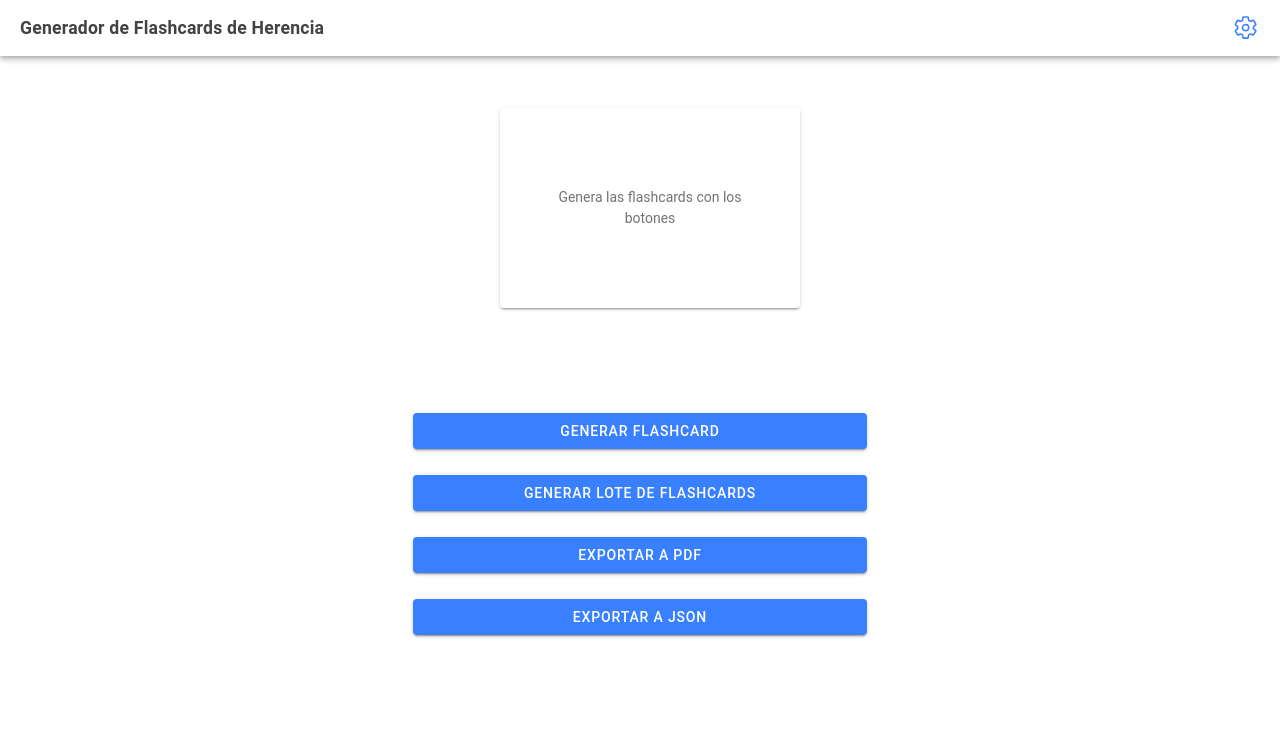
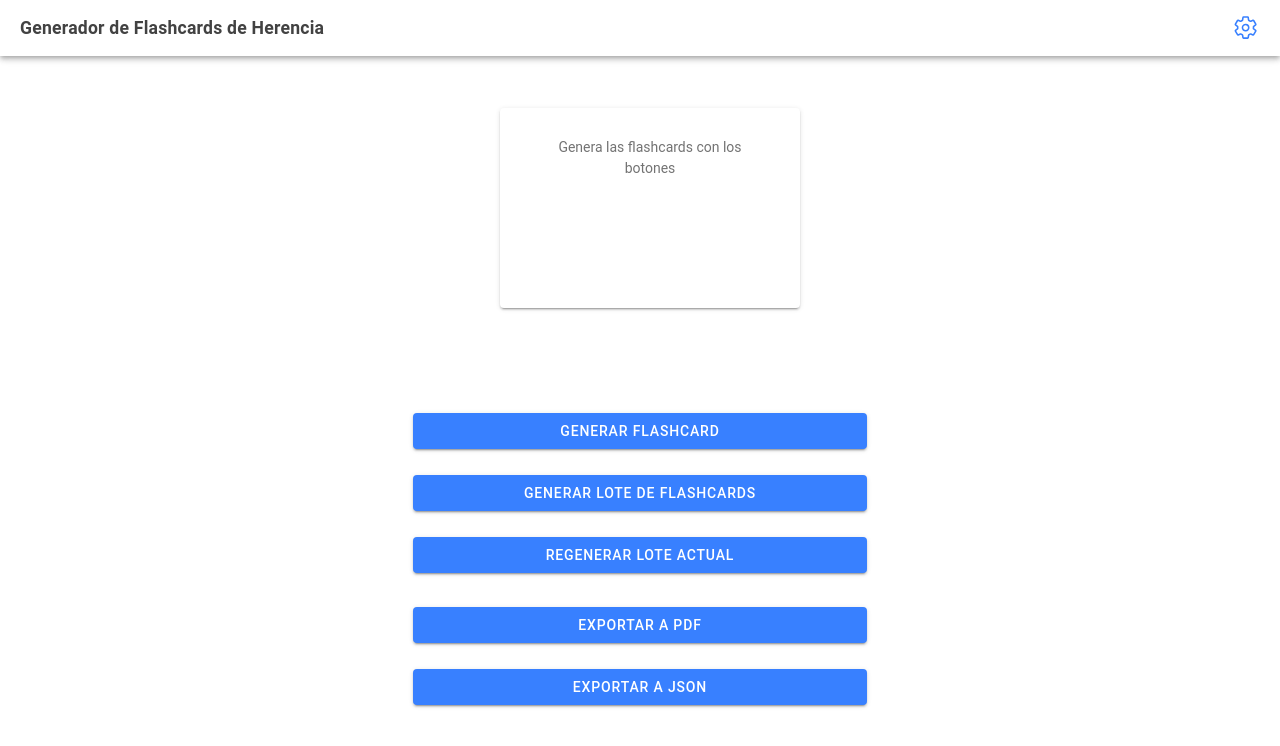
Before and after one commit to JoaquinToro/Generador-web-de-flashcards-sobre-Herencia-en-OOP, a React (Create React App) app in the folder FrontEnd/: page /home in a window 1280 px wide. Shown: the top 746 px of the page. Built offline with nearby package versions, Linux system fonts and the light colour scheme.

Commit message:
No me acuerdo

```diff
--- a/FrontEnd/src/components/Flashcard.css
+++ b/FrontEnd/src/components/Flashcard.css
@@ -26,12 +26,19 @@
 
   display: flex;
   justify-content: center;
-  align-items: center;
+  align-items: flex-start; /* importante para que el scroll empiece arriba */
+
   padding: 16px;
   box-sizing: border-box;
   text-align: center;
 
   overflow-y: auto;
+  overflow-x: hidden;
+
+  -webkit-font-smoothing: antialiased;
+  -moz-osx-font-smoothing: grayscale;
+  transform: translateZ(0);
+  will-change: transform;
 }
 
 .flashcard-front::-webkit-scrollbar,
@@ -54,25 +61,39 @@
   background-color: #f8f8f8;
   transform: rotateY(180deg);
 }
+
 .flashcard-back {
   position: relative;
 }
 
-/* Contenedor para posicionar el botón de información */
+.flashcard-content-scroll {
+  display: flex;
+  flex-direction: column;
+  justify-content: center;
+  min-height: 100%;
+  width: 100%;
+  padding: 0 8px;
+  box-sizing: border-box;
+}
+
+.flashcard-content-inner {
+  margin-top: auto;
+  margin-bottom: auto;
+}
+
 .info-button-container {
   position: absolute;
-  top: 4px; /* Pequeño margen desde la parte superior */
-  right: 4px; /* Pequeño margen desde la derecha */
-  z-index: 10; /* Asegura que esté por encima del contenido de la tarjeta */
+  top: 4px;
+  right: 4px;
+  z-index: 10;
 }
 
-/* Estilo para el botón en sí */
 .info-button-container ion-button {
   --padding-start: 6px;
   --padding-end: 6px;
-  --color: var(--ion-color-medium-shade); /* Un color sutil */
+  --color: var(--ion-color-medium-shade);
 }
 
 .info-button-container ion-button:hover {
-  --color: var(--ion-color-primary); /* Cambia a color primario al pasar el ratón */
+  --color: var(--ion-color-primary);
 }
--- a/FrontEnd/src/components/Flashcard.tsx
+++ b/FrontEnd/src/components/Flashcard.tsx
@@ -15,7 +15,11 @@ const Flashcard: React.FC<FlashcardInterface> = ({ pregunta, respuesta, explicac
     >
       <div className="flashcard-inner">
         <IonCard className="flashcard-front">
-          <IonCardContent>{pregunta}</IonCardContent>
+          <IonCardContent>
+            <div className="flashcard-content-scroll">
+              <div className="flashcard-content-inner">{pregunta}</div>
+            </div>
+          </IonCardContent>
         </IonCard>
 
         <IonCard className="flashcard-back">
@@ -33,7 +37,11 @@ const Flashcard: React.FC<FlashcardInterface> = ({ pregunta, respuesta, explicac
               </IonButton>
             </div>
           )}
-          <IonCardContent>{respuesta}</IonCardContent>
+          <IonCardContent>
+            <div className="flashcard-content-scroll">
+              <div className="flashcard-content-inner">{respuesta}</div>
+            </div>
+          </IonCardContent>
         </IonCard>
       </div>
 
--- a/FrontEnd/src/pages/Home.tsx
+++ b/FrontEnd/src/pages/Home.tsx
@@ -34,7 +34,7 @@ const Home: React.FC = () => {
   /**
    * Genera un lote de flashcards llamando a la API de Ollama múltiples veces.
    */
-  const generarLoteQA = async (numberOfFlashcards: number, rol:string, tema:string, ejemplo:string) => {
+  const generarLoteQA = async (numberOfFlashcards: number, rol:string, tema:string, ejemplo:string, extra?:string) => {
     if (loading) return;
 
     setLoading(true);
@@ -49,7 +49,8 @@ const Home: React.FC = () => {
           count: numberOfFlashcards,
           rol: rol,
           tipo: tema,
-          ejemplo: ejemplo
+          ejemplo: ejemplo,
+          extra:extra
         }),
       });
 
@@ -170,6 +171,14 @@ const Home: React.FC = () => {
             </IonRow>
             <IonRow>
               <IonCol size="12">
+                <IonButton expand="block" onClick={() => generarLoteQA(cantidadLote,rol,tema,ejemplo, "No repitas el contenido anterior")} disabled={loading}>
+                  {loading ? 'Generando...' : 'Regenerar lote actual'}
+                </IonButton>
+              </IonCol>
+            </IonRow>
+            <IonRow></IonRow>
+            <IonRow>
+              <IonCol size="12">
                 <IonButton expand="block" onClick={()=>exportarPDF(flashcardsBatch)} disabled={loading}>
                   {loading ? 'Generando...' : 'Exportar a PDF'}
                 </IonButton>
```
Also changed, not shown: 1 other file (tests, documents, lock files or other folders).
